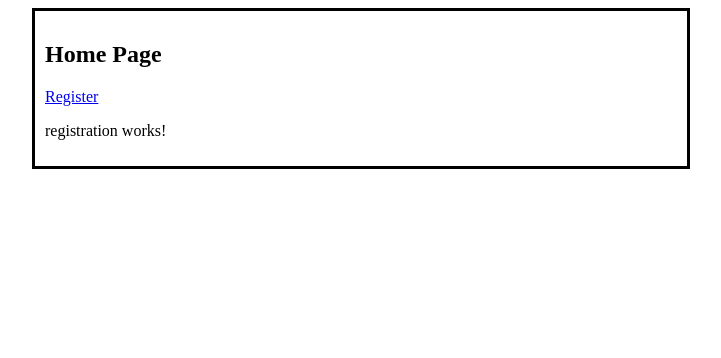
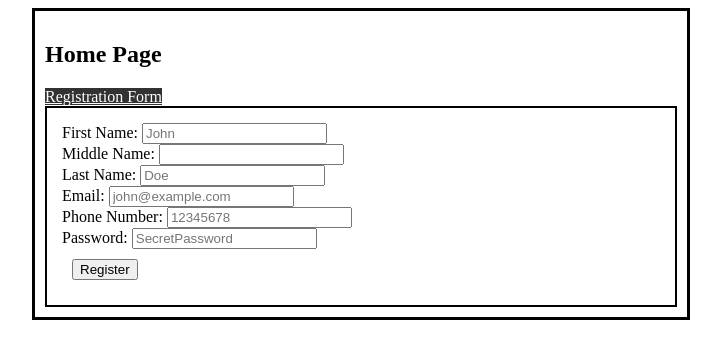
Before and after one commit to shortformikael/piktiv-submission, an Angular app: page /registration in a window 1280 px wide. Shown: the top 358 px of the page, without its empty margins (279-1000 px from the left). Built offline with nearby package versions, Linux system fonts and the light colour scheme.

Commit message:
Form + json request

```diff
--- a/src/app/app.component.css
+++ b/src/app/app.component.css
@@ -4,3 +4,23 @@
     border: 3px solid black;
     padding: 10px;
 }
+
+nav a {
+
+    background-color: #e9e9e9;
+    color: #000000;
+}
+
+nav a:hover {
+    background-color: #b1b1b1;
+}
+
+nav a:active {
+    background-color: #323232;
+    color: #ffffff;
+}
+
+nav a.active {
+    background-color: #323232;
+    color: #ffffff;
+}
--- a/src/app/app.component.html
+++ b/src/app/app.component.html
@@ -1,7 +1,7 @@
 <div class="divcenter">
   <h2>Home Page</h2>
   <nav>
-    <a routerLink="/registration">Register</a>
+    <a routerLink="/registration" routerLinkActive="active">Registration Form</a>
   </nav>
   <router-outlet></router-outlet>
 </div>
--- a/src/app/app.component.ts
+++ b/src/app/app.component.ts
@@ -7,4 +7,5 @@ import { Component } from '@angular/core';
 })
 export class AppComponent {
   title = 'piktiv-submission';
+
 }
--- /dev/null
+++ b/src/app/registration/example-request.json
@@ -0,0 +1,8 @@
+{
+  "first_name": "John",
+  "middle_name": "",
+  "last_name": "Doe",
+  "email": "john@example.com",
+  "phone_number": "12345678",
+  "password": "SecretPassword"
+}
--- /dev/null
+++ b/src/app/registration/json-typings.d.ts
@@ -0,0 +1,4 @@
+declare module "*.json" {
+const value: any;
+export default value;
+}
--- a/src/app/registration/registration.component.css
+++ b/src/app/registration/registration.component.css
@@ -0,0 +1,11 @@
+#body {
+    border: 2px solid black;
+}
+
+form {
+    margin:15px;
+}
+
+button {
+    margin: 10px;
+}
--- a/src/app/registration/registration.component.html
+++ b/src/app/registration/registration.component.html
@@ -1 +1,17 @@
-<p>registration works!</p>
+<div id="body">
+    <form>
+        <label>First Name: </label>
+        <input name ="first_name" type="text" label="First Name" placeholder={{request.first_name}}><br>
+        <label>Middle Name: </label>
+        <input name ="middle_name" type="text" label="Middle Name" placeholder={{request.middle_name}}><br>
+        <label>Last Name: </label>
+        <input name ="last_name" type="text" label="Last Name" placeholder={{request.last_name}}><br>
+        <label>Email: </label>
+        <input name ="email" type="text" label="Email" placeholder={{request.email}}><br>
+        <label>Phone Number: </label>
+        <input name ="phone_number" type="text" label="Phone Number" placeholder={{request.phone_number}}><br>
+        <label>Password: </label>
+        <input name ="password" type="text" label="Password" placeholder={{request.password}}><br>
+        <button>Register</button>
+    </form>
+</div>
--- a/src/app/registration/registration.component.ts
+++ b/src/app/registration/registration.component.ts
@@ -1,4 +1,5 @@
 import { Component, OnInit } from '@angular/core';
+import JSONRequest from './example-request.json';
 
 @Component({
   selector: 'app-registration',
@@ -7,6 +8,15 @@ import { Component, OnInit } from '@angular/core';
 })
 export class RegistrationComponent implements OnInit {
 
+  request:{
+    first_name:string,
+    middle_name:string,
+    last_name:string,
+    email:string,
+    phone_number:string,
+    password:string,
+  } = JSONRequest;
+
   constructor() { }
 
   ngOnInit(): void {
```
